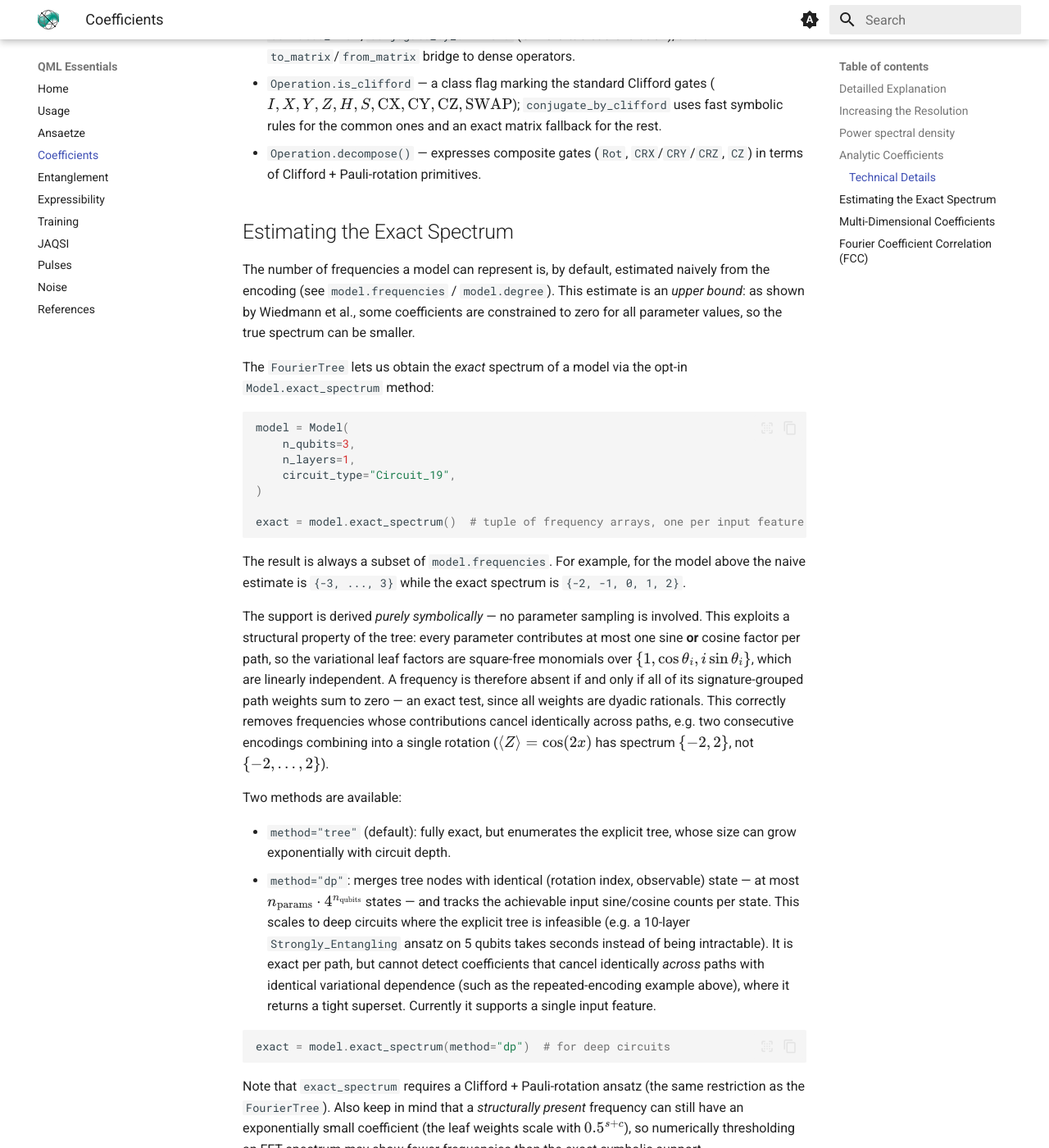
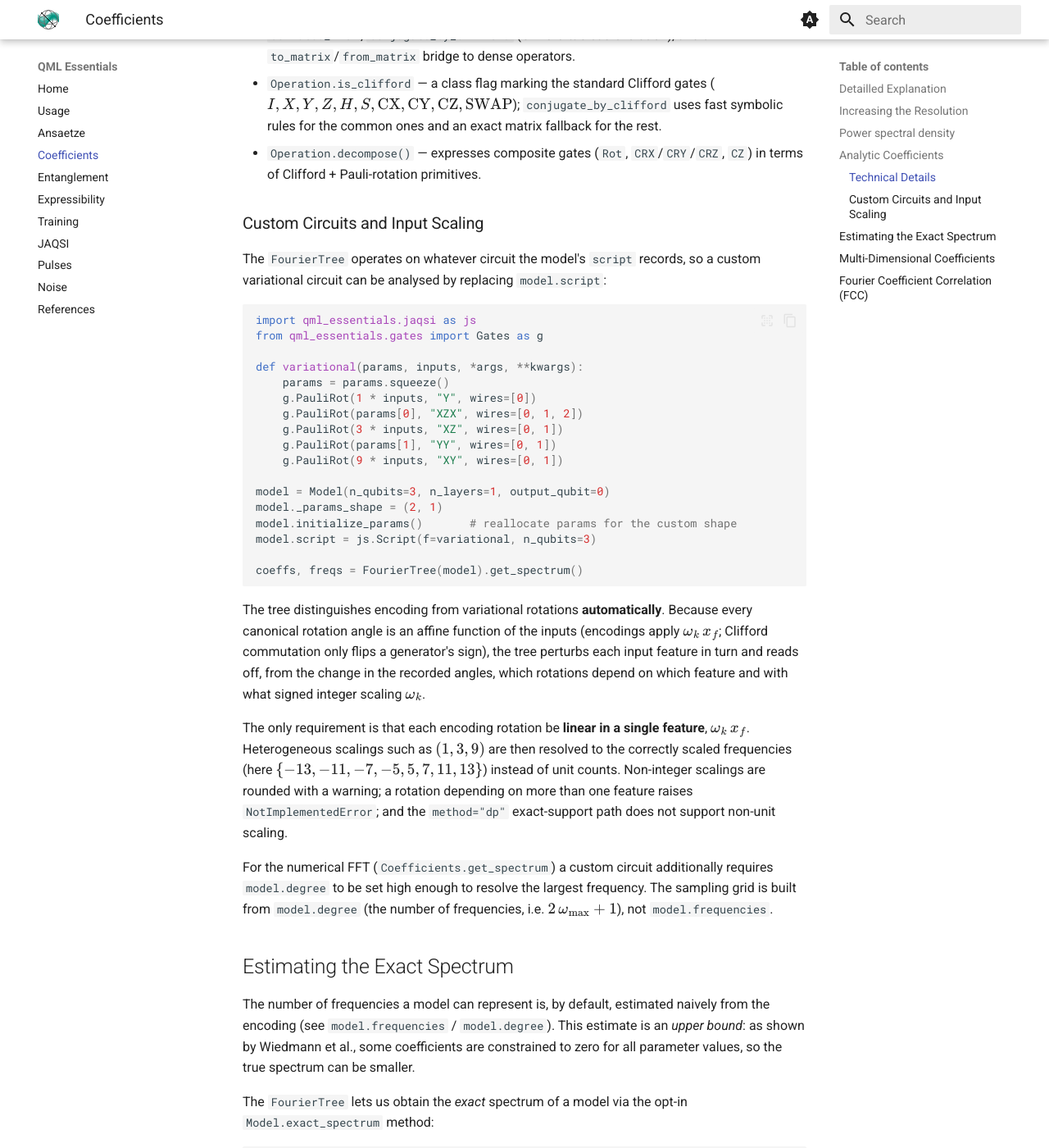
Before and after one commit to cirKITers/qml-essentials, an MkDocs documentation site: the page built from docs/coefficients.md, in a window 1280 px wide and 1400 px high, scrolled down 6279 px. Shown: the whole window at 82% size. Built offline with MkDocs 1.6.1 and Material for MkDocs 9.7.7, drawn with Linux system fonts in a browser that asks for light colours; emoji names are drawn with the system emoji font.

Commit message:
doc updates
Signed-off-by: Melvin Strobl <lc3267@kit.edu>

````diff
--- a/docs/coefficients.md
+++ b/docs/coefficients.md
@@ -166,6 +166,39 @@ The symbolic core is gate-set agnostic and lives in `qml_essentials.operations`:
 - `Operation.is_clifford` — a class flag marking the standard Clifford gates ($I, X, Y, Z, H, S, \text{CX}, \text{CY}, \text{CZ}, \text{SWAP}$); `conjugate_by_clifford` uses fast symbolic rules for the common ones and an exact matrix fallback for the rest.
 - `Operation.decompose()` — expresses composite gates (`Rot`, `CRX`/`CRY`/`CRZ`, `CZ`) in terms of Clifford + Pauli-rotation primitives.
 
+### Custom Circuits and Input Scaling
+
+The `FourierTree` operates on whatever circuit the model's `script` records, so a custom variational circuit can be analysed by replacing `model.script`:
+
+```python
+import qml_essentials.jaqsi as js
+from qml_essentials.gates import Gates as g
+
+def variational(params, inputs, *args, **kwargs):
+    params = params.squeeze()
+    g.PauliRot(1 * inputs, "Y", wires=[0])
+    g.PauliRot(params[0], "XZX", wires=[0, 1, 2])
+    g.PauliRot(3 * inputs, "XZ", wires=[0, 1])
+    g.PauliRot(params[1], "YY", wires=[0, 1])
+    g.PauliRot(9 * inputs, "XY", wires=[0, 1])
+
+model = Model(n_qubits=3, n_layers=1, output_qubit=0)
+model._params_shape = (2, 1)
+model.initialize_params()       # reallocate params for the custom shape
+model.script = js.Script(f=variational, n_qubits=3)
+
+coeffs, freqs = FourierTree(model).get_spectrum()
+```
+
+The tree distinguishes encoding from variational rotations **automatically**.
+Because every canonical rotation angle is an affine function of the inputs (encodings apply $\omega_k\,x_f$; Clifford commutation only flips a generator's sign), the tree perturbs each input feature in turn and reads off, from the change in the recorded angles, which rotations depend on which feature and with what signed integer scaling $\omega_k$.
+
+The only requirement is that each encoding rotation be **linear in a single feature**, $\omega_k\,x_f$. Heterogeneous scalings such as $(1, 3, 9)$ are then resolved to the correctly scaled frequencies (here $\{-13, -11, -7, -5, 5, 7, 11, 13\}$) instead of unit counts.
+Non-integer scalings are rounded with a warning; a rotation depending on more than one feature raises `NotImplementedError`; and the `method="dp"` exact-support path does not support non-unit scaling.
+
+For the numerical FFT (`Coefficients.get_spectrum`) a custom circuit additionally requires `model.degree` to be set high enough to resolve the largest frequency.
+The sampling grid is built from `model.degree` (the number of frequencies, i.e. $2\,\omega_\text{max} + 1$), not `model.frequencies`.
+
 ## Estimating the Exact Spectrum
 
 The number of frequencies a model can represent is, by default, estimated naively from the encoding (see `model.frequencies` / `model.degree`).
````
